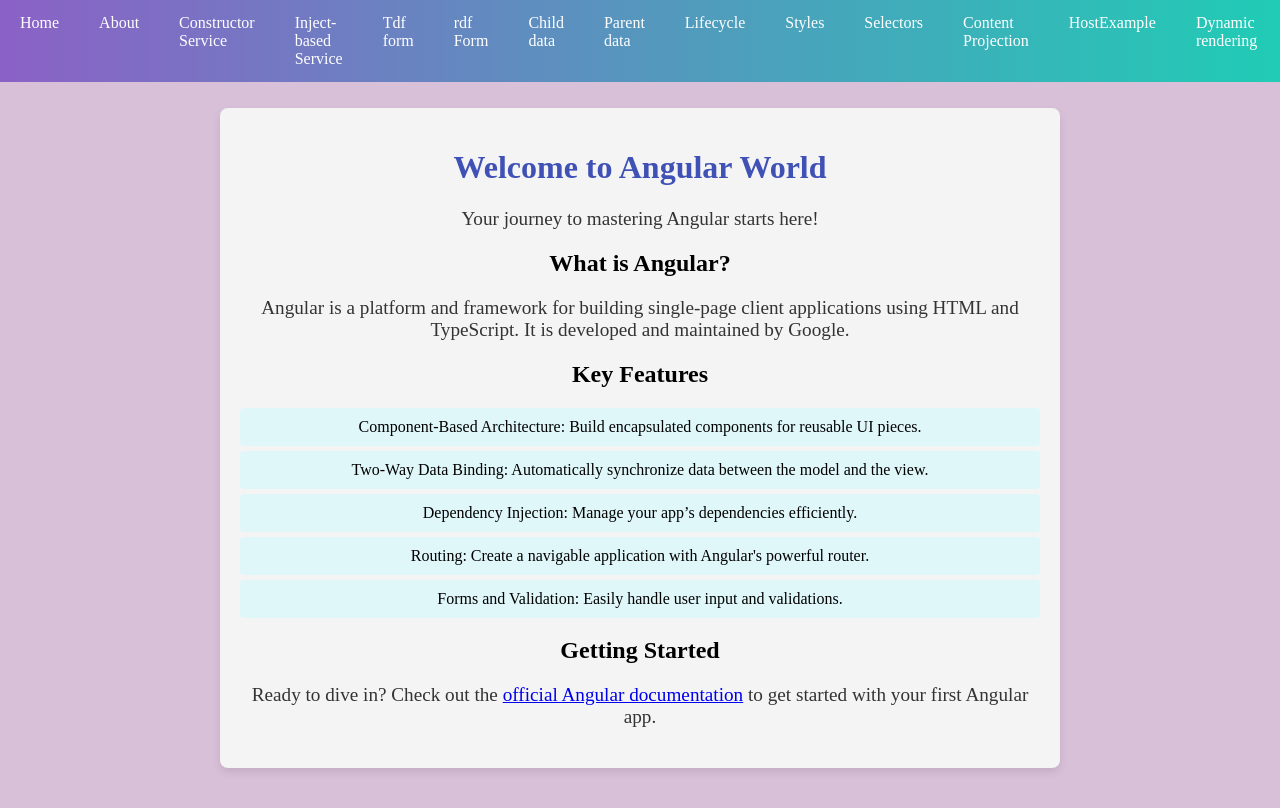
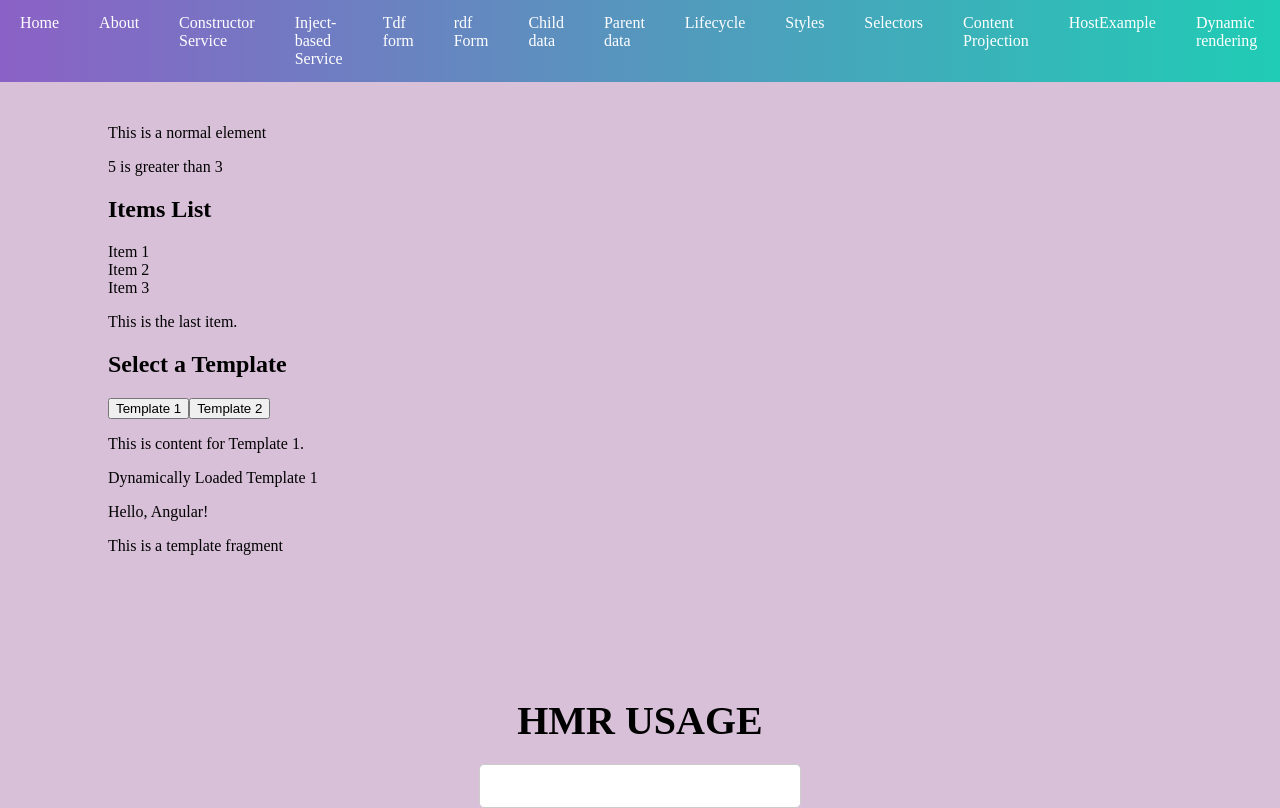
Before and after one commit to BrindhaP2024/Angular-ES6-Practice, an Angular app: page /ng-template in a window 1280 px wide. Shown: the top 808 px of the page. Built offline with nearby package versions, Linux system fonts and the light colour scheme.

Commit message:
Template fragments and its grouping

```diff
--- a/src/app/app.component.html
+++ b/src/app/app.component.html
@@ -37,3 +37,6 @@
   <h1>HMR USAGE</h1>
   <input type="text" [(ngModel)]="hmrUpdates">
 </div>
+
+
+<!-- <app-ng-template></app-ng-template> -->
--- a/src/app/app.component.ts
+++ b/src/app/app.component.ts
@@ -3,11 +3,12 @@
 import { CardComponent } from "./components/card/card.component";
 import { ParentComponent } from "./components/parent/parent.component";
 import { FormsModule } from '@angular/forms';
+import { NgTemplateComponent } from "./components/ng-template/ng-template.component";
 
 
 @Component({
   selector: 'app-root',
-  imports: [RouterOutlet, RouterLink,FormsModule],
+  imports: [RouterOutlet, RouterLink, FormsModule],
   templateUrl: './app.component.html',
   styleUrls: ['./app.component.css']
 })
--- a/src/app/app.routes.ts
+++ b/src/app/app.routes.ts
@@ -22,6 +22,7 @@
 import { PipesComponent } from './components/pipes/pipes.component';
 import { TwoWayBindingComponent } from './components/bindings/two-way-binding/two-way-binding.component';
 import { ControlflowComponent } from './components/controlflow/controlflow.component';
+import { NgTemplateComponent } from './components/ng-template/ng-template.component';
 
 
 
@@ -123,6 +124,10 @@
         path:'controlflow',
         component:ControlflowComponent,
     },
+    {
+        path:'ng-template',
+        component:NgTemplateComponent,
+    },
 
      {
         path: '**',
--- /dev/null
+++ b/src/app/components/ng-template/ng-template.component.html
@@ -0,0 +1,5 @@
+<p>ng-template works!</p>
+<p>This is a normal element</p>
+<ng-template #myFragment>
+  <p>This is a template fragment</p>
+</ng-template>
--- /dev/null
+++ b/src/app/components/ng-template/ng-template.component.ts
@@ -0,0 +1,103 @@
+import { CommonModule } from '@angular/common';
+import { Component, TemplateRef, ViewChild, ViewContainerRef } from '@angular/core';
+
+interface Item {
+  id: number;
+  name: string;
+}
+
+@Component({
+  selector: 'app-ng-template',
+  standalone: true,
+  imports: [CommonModule],
+  template: `
+    <p>This is a normal element</p>
+
+    <!-- Template Fragment -->
+    <ng-template #myFragment>
+      <p>This is a template fragment</p>
+    </ng-template>
+
+    <!-- Conditional Rendering using *ngIf, *ngIf else -->
+    <div *ngIf="a > b; else elseBlock1">
+      <p>{{ a }} is greater than {{ b }}</p>
+    </div>
+    <ng-template #elseBlock1>
+      <p>{{ a }} is less than or equal to {{ b }}</p>
+    </ng-template>
+
+    <!-- Using ng-template with *ngFor -->
+    <h2>Items List</h2>
+    <ng-container *ngFor="let item of items; let isLast = last">
+      <div>{{ item.name }}</div>
+      <ng-template [ngIf]="isLast">
+        <p>This is the last item.</p>
+      </ng-template>
+    </ng-container>
+
+    <!-- Using ng-template with ngSwitch -->
+    <h2>Select a Template</h2>
+    <div class="button-group">
+      <button class="btn btn-primary" (click)="selectTemplate('template1')">Template 1</button>
+      <button class="btn btn-primary" (click)="selectTemplate('template2')">Template 2</button>
+    </div>
+
+    <div [ngSwitch]="selectedTemplate">
+      <ng-template ngSwitchCase="template1">
+        <p>This is content for Template 1.</p>
+      </ng-template>
+      <ng-template ngSwitchCase="template2">
+        <p>This is content for Template 2.</p>
+      </ng-template>
+      <ng-template ngSwitchDefault>
+        <p>Select a template to display its content.</p>
+      </ng-template>
+    </div>
+
+    <!-- Dynamic Template Rendering -->
+    <ng-container *ngTemplateOutlet="selectedTemplate === 'template1' ? template1 : template2"></ng-container>
+
+    <ng-template #template1>
+      <div class="bg-primary p-3 text-white text-center">Dynamically Loaded Template 1</div>
+    </ng-template>
+
+    <ng-template #template2>
+      <div class="bg-success p-3 text-white text-center">Dynamically Loaded Template 2</div>
+    </ng-template>
+
+    <!-- Pass parameters to template -->
+    <ng-template #paramTemplate let-name="name">
+      <p>Hello, {{name}}!</p>
+    </ng-template>
+    <ng-container *ngTemplateOutlet="paramTemplate; context: {name: 'Angular'}"></ng-container>
+
+    <!-- Render template fragment dynamically -->
+    <ng-container *ngTemplateOutlet="myFragment"></ng-container>
+  `,
+    styleUrls: ['./ng-template.component.css']
+
+})
+export class NgTemplateComponent {
+  a: number = 5;
+  b: number = 3;
+  items: Item[] = [
+    { id: 1, name: 'Item 1' },
+    { id: 2, name: 'Item 2' },
+    { id: 3, name: 'Item 3' }
+  ];
+  selectedTemplate: string = 'template1';
+
+  @ViewChild('myFragment', { static: true }) myFragment: TemplateRef<unknown> | undefined;
+
+  constructor(private viewContainerRef: ViewContainerRef) {}
+
+  selectTemplate(template: string): void {
+    this.selectedTemplate = template;
+  }
+
+  insertTemplate(): void {
+    if (this.myFragment) {
+      this.viewContainerRef.createEmbeddedView(this.myFragment);
+    }
+  }
+}
```
Also changed, not shown: src/app/components/ng-containercomponent/ng-containercomponent.component.html (added, +21 -0 lines), src/app/components/ng-containercomponent/ng-containercomponent.component.ts (added, +22 -0 lines), src/app/components/ng-containercomponent/ng-containercomponent.component.css (added), src/app/components/ng-template/ng-template.component.css (added), 2 other files (tests, documents, lock files or other folders).
